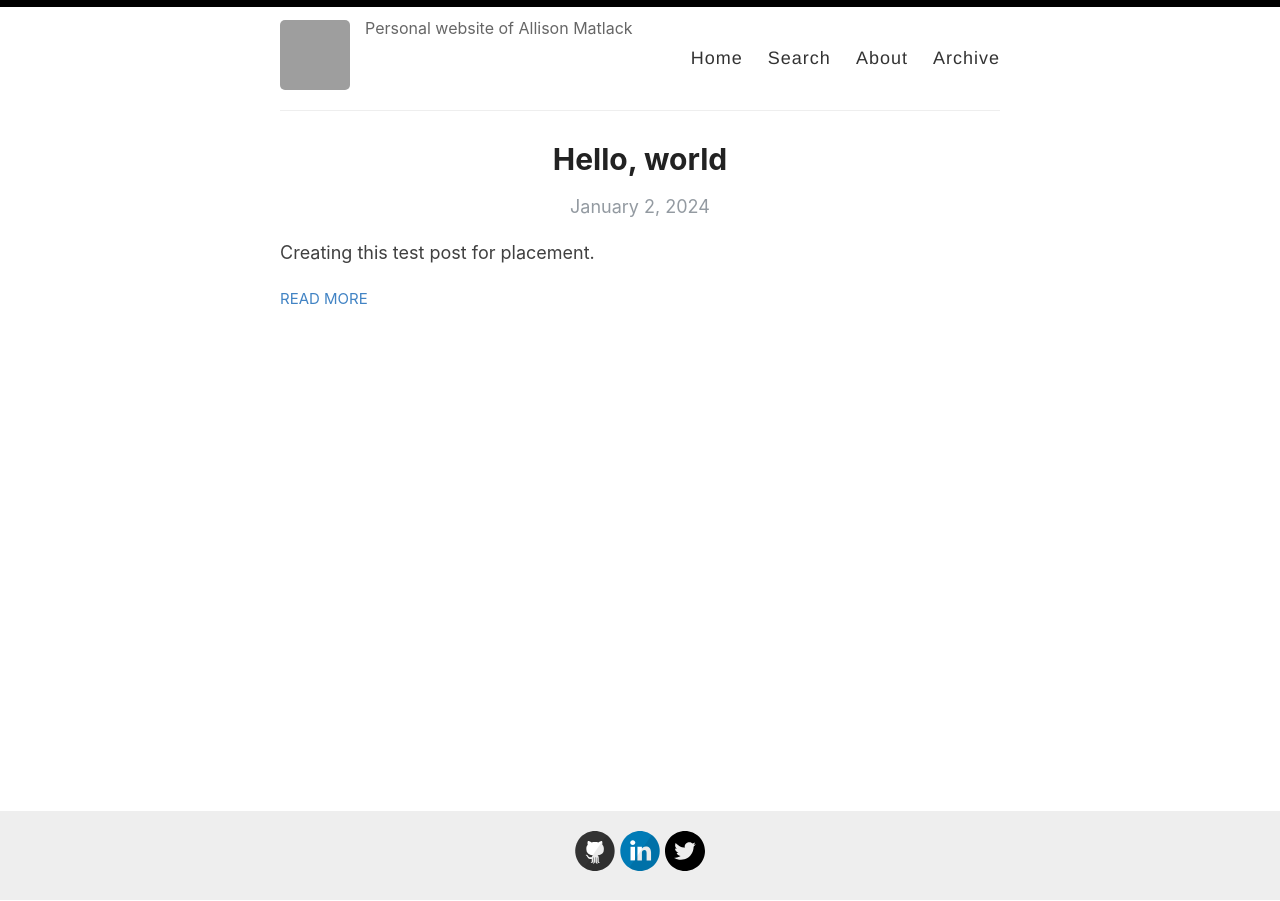
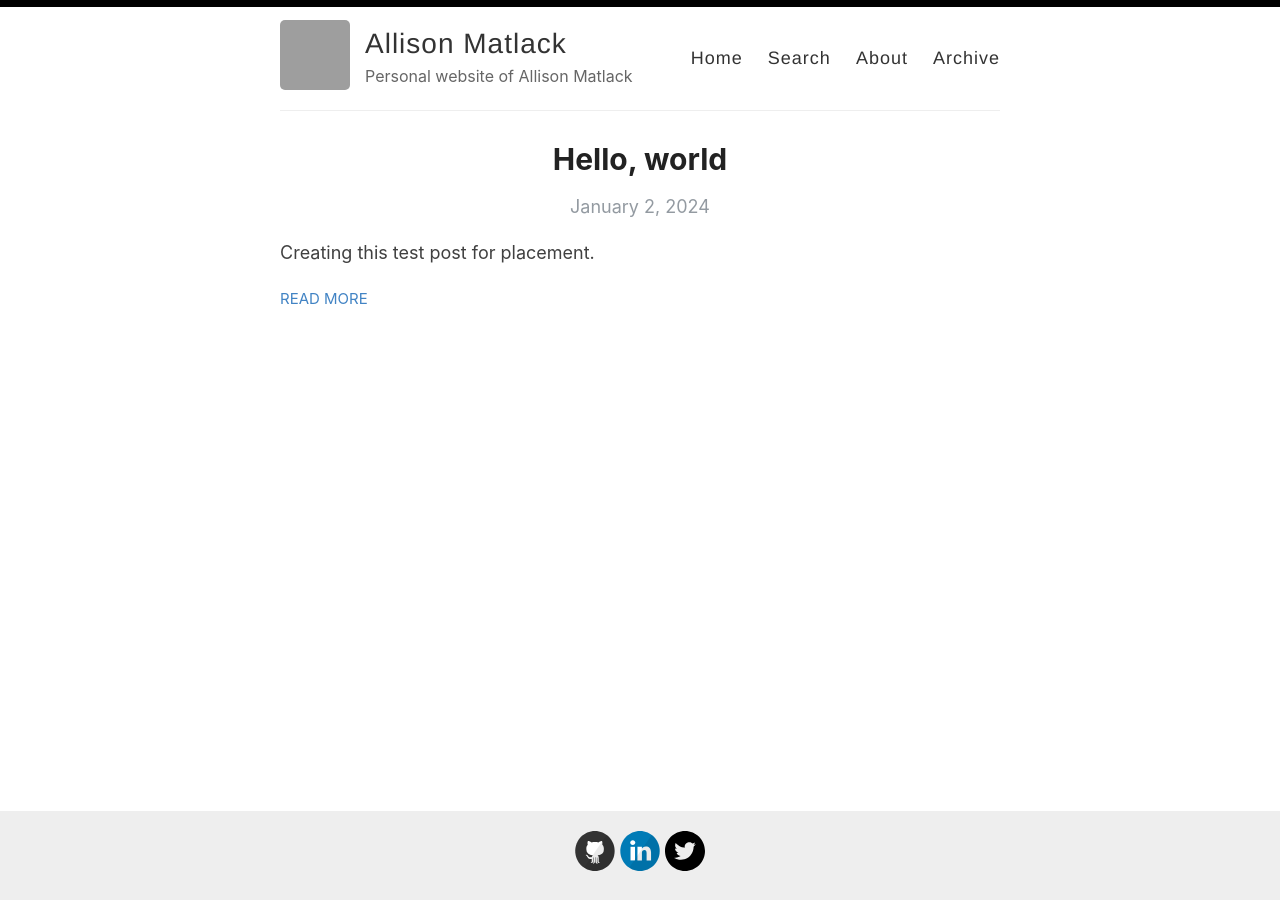
Before and after one commit to amatlack/amatlack.github.io, a Jekyll site: the page built from index.html, in a window 1280 px wide. Built offline with Jekyll 4.4.1, drawn with Linux system fonts in a browser that asks for light colours; the list of posts is cut into pages by our own code; grey boxes are pictures that could not be loaded.

Commit message:
Update _config.yml

```diff
--- a/_config.yml
+++ b/_config.yml
@@ -1,9 +1,9 @@
 # Name of your site (displayed in the header)
+name: Allison Matlack
 title: Allison Matlack
 
 # Name of the author
-author:
-  name: Allison Matlack
+author: Allison Matlack
 
 # Short bio or description (displayed in the header)
 description: Personal website of Allison Matlack
```
